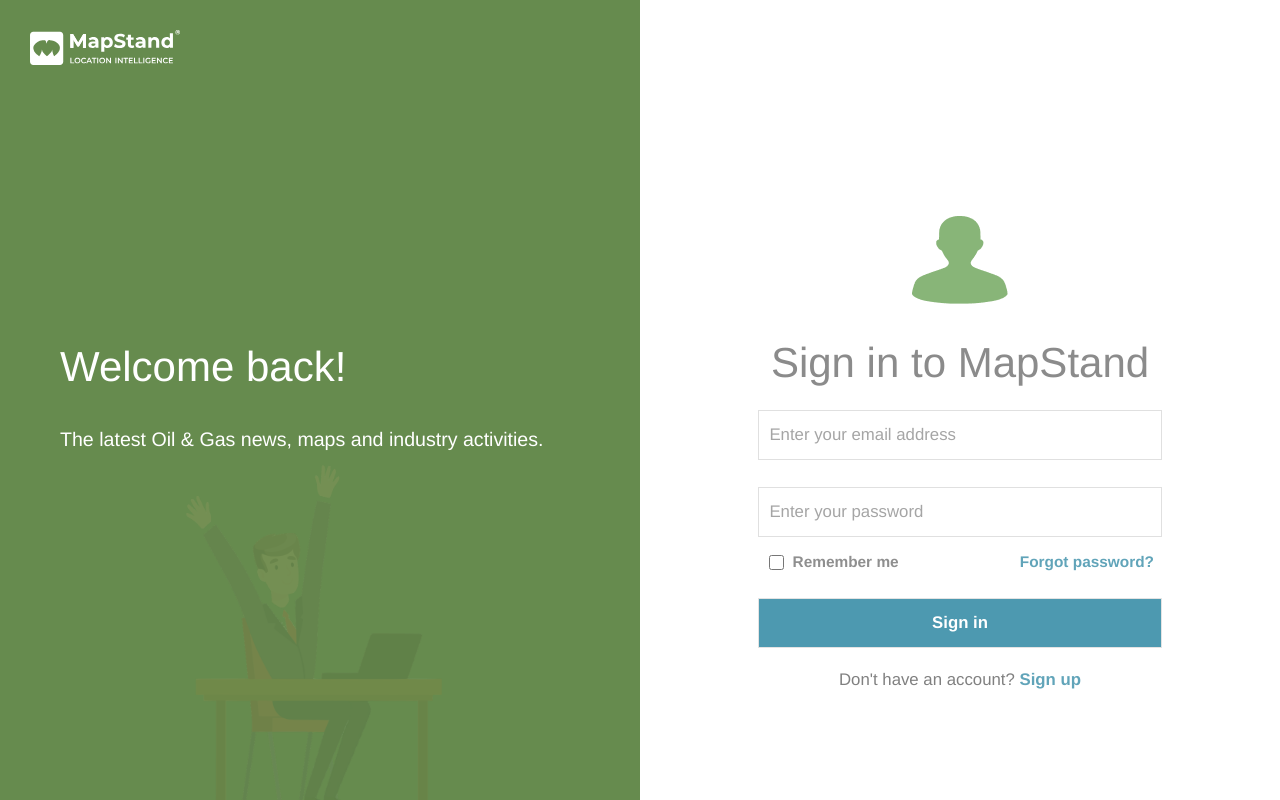
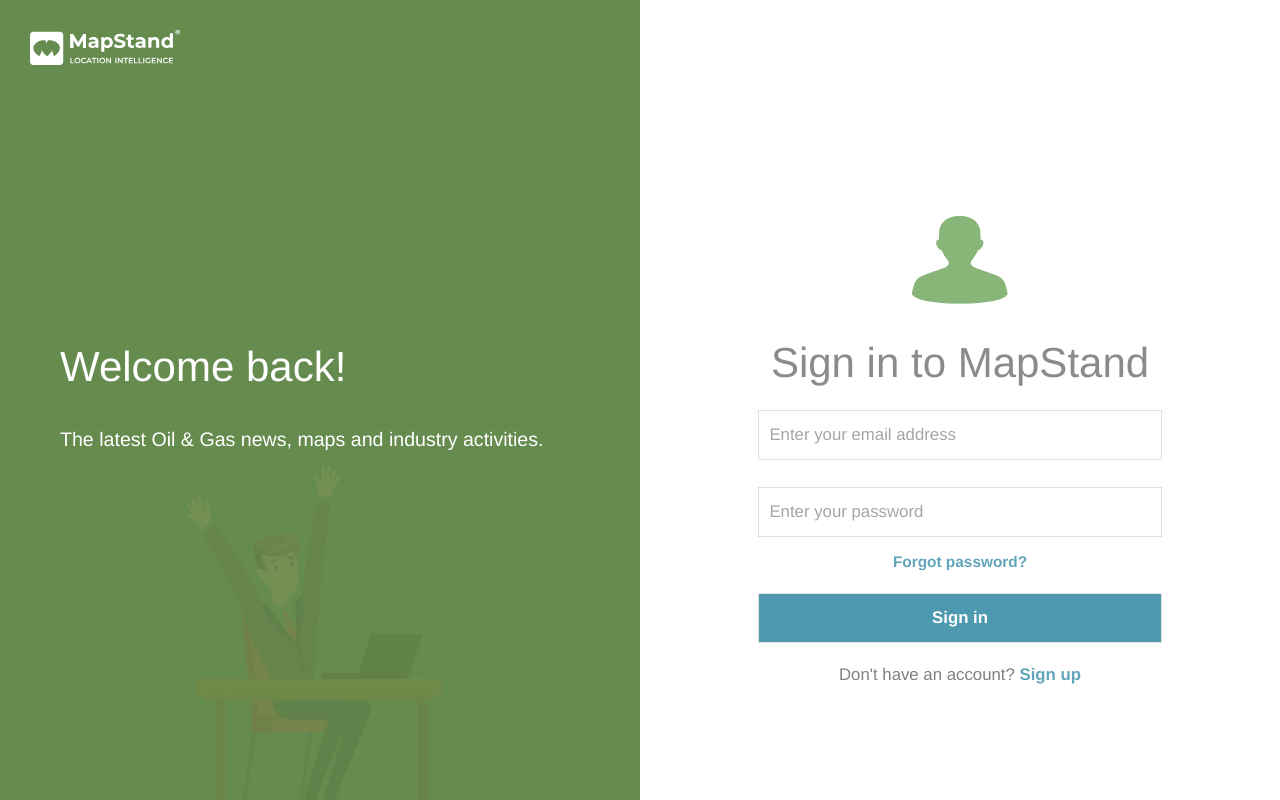
Before and after one commit to geosolutions-it/djam, a Django app: template project/apps/user_management/templates/registration/login.html in a window 1280 px wide. Run offline with Django 3.2, Linux system fonts and the light colour scheme; the template is opened without the code that fills it, so the values that code supplies are empty; parts of the project's set-up code (start-up, migrations or seed data) failed here and were passed over; some libraries are stand-ins or nearby versions.

Commit message:
removed remember password on login page

```diff
--- a/project/apps/user_management/static/user_management/css/login.css
+++ b/project/apps/user_management/static/user_management/css/login.css
@@ -87,6 +87,20 @@
   color: #808080 !important;
 }
 
+.underform-box {
+  /* text-align: center;
+  align-items: center; */
+
+}
+
+.underform-half-forgot-password {
+  text-align: center;
+  align-items: center;
+  margin-left: auto;
+  margin-right: auto;
+
+}
+
 @media only screen and (max-width: 800px) {
   .right-title {
     height: 25vh;
--- a/project/apps/user_management/templates/registration/login.html
+++ b/project/apps/user_management/templates/registration/login.html
@@ -59,9 +59,6 @@
                 <div class="lower-form">
 
                     <div class="underform-box">
-                        <div class="underform-half-remember-me">
-                        <label class="check" for="checkbox"><input id="checkbox" type="checkbox"> &nbsp;Remember me </label>
-                        </div>
                         <div class="underform-half-forgot-password">
                         <a class="signing-link" href="{% url 'password_reset' %}">Forgot password?</a>
                         </div>
```
